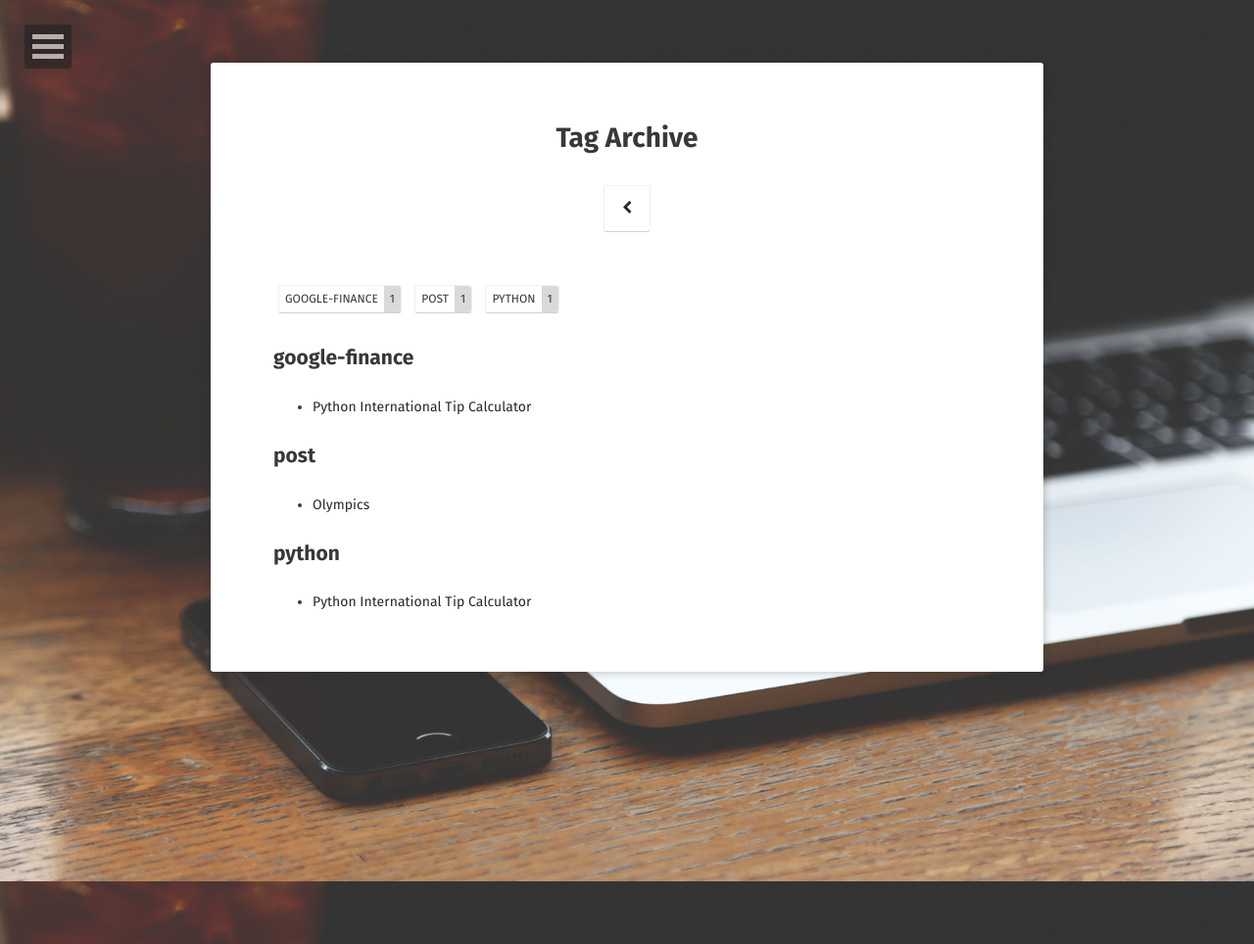
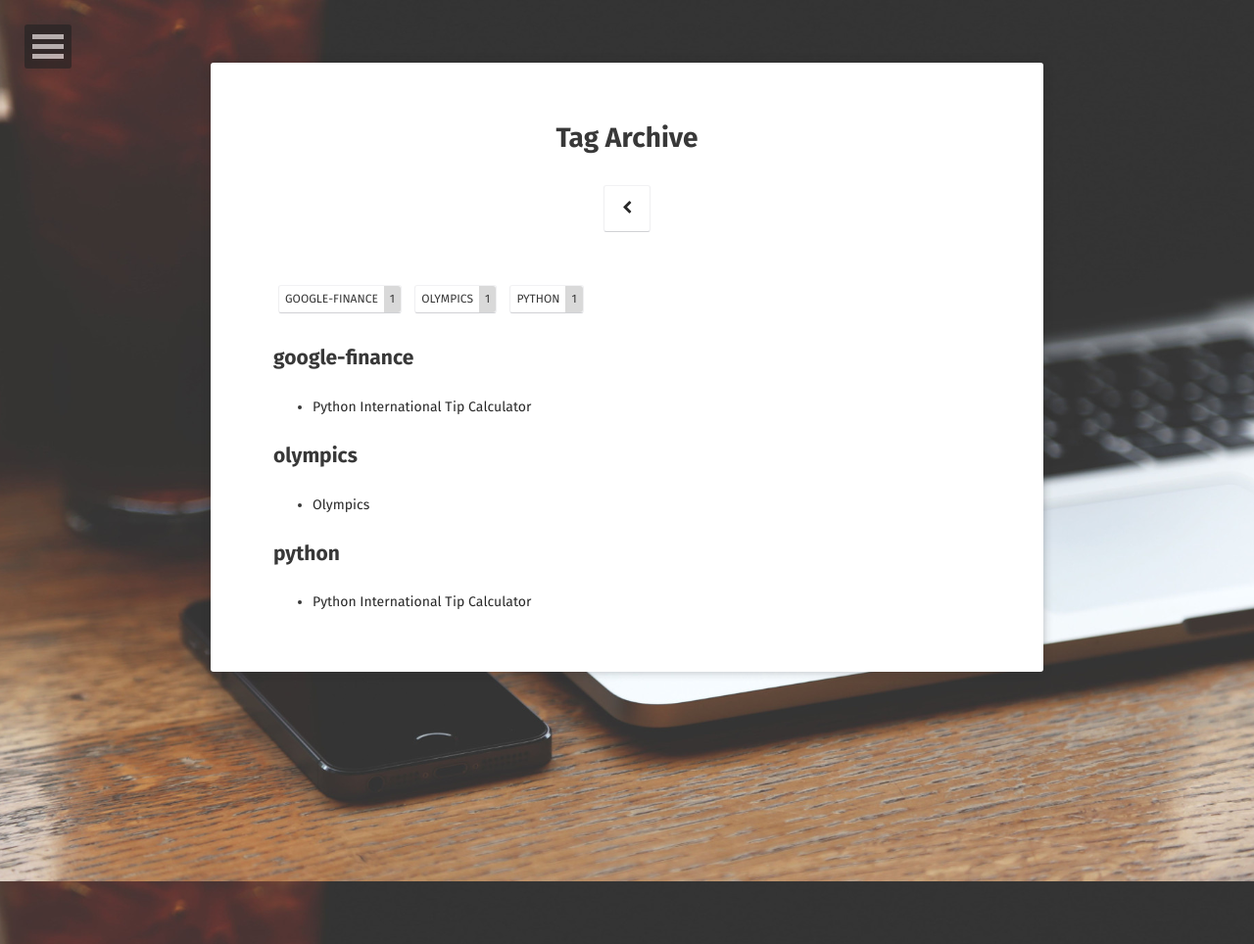
Before and after one commit to mcdonagj/mcdonagj.github.io, a Jekyll site: the page built from tags/index.html, in a window 1280 px wide. Shown: the whole page at 98% size. Built offline with Jekyll 4.4.1, drawn with Linux system fonts in a browser that asks for light colours; some web fonts are replaced.

Commit message:
Modify olympics posts

```diff
--- a/_posts/2018-02-19-olympics.md
+++ b/_posts/2018-02-19-olympics.md
@@ -4,7 +4,7 @@ title:  "Olympics"
 date:   2018-02-18
 excerpt: "2018 Winter Olympics Korea."
 tag:
-- post
+- olympics
 comments: true
 ---
 
```
